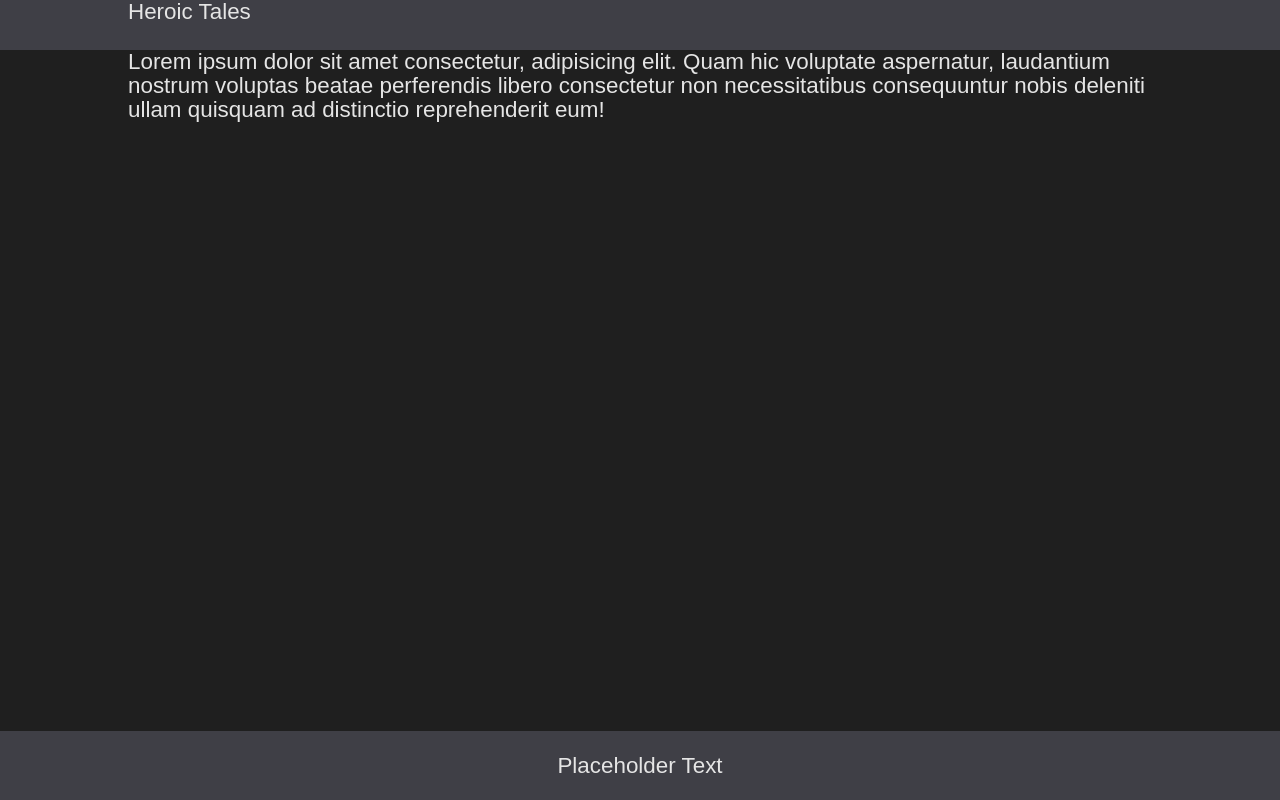
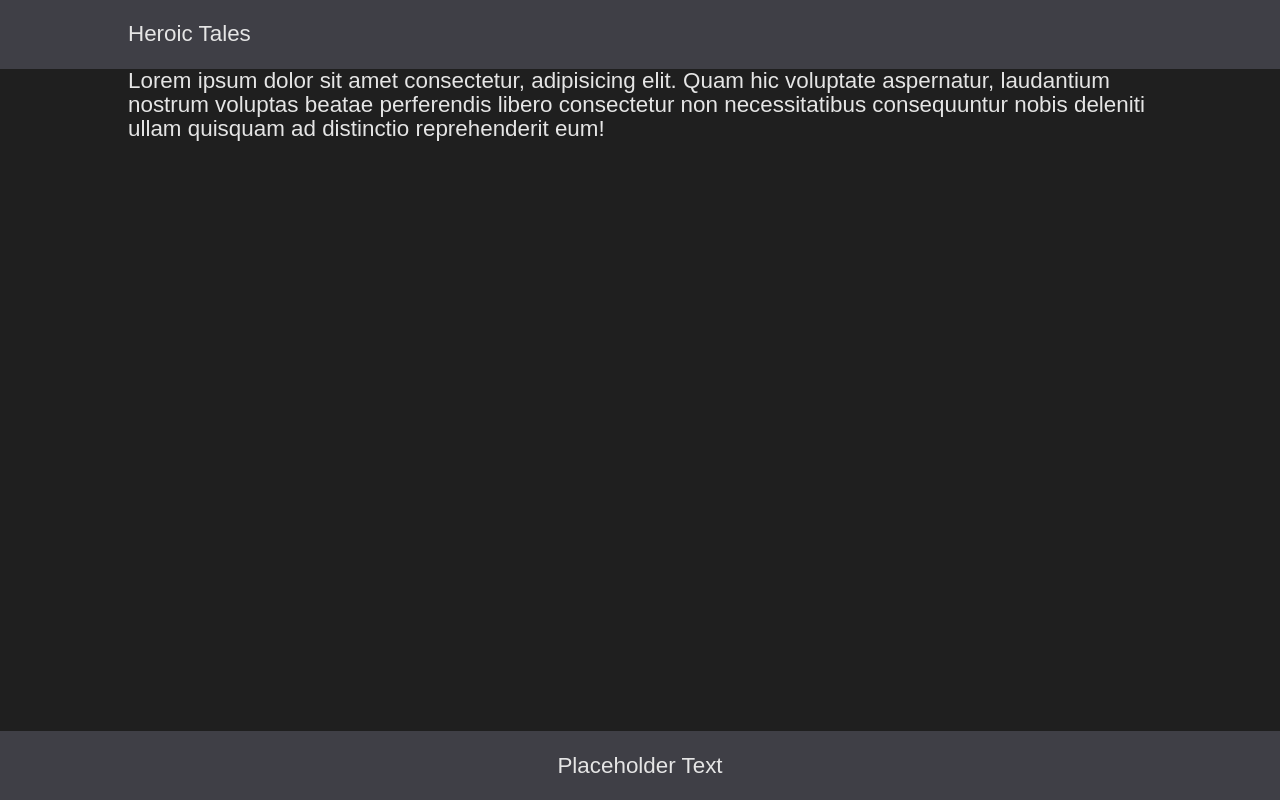
Before and after one commit to gemini-mastiff/heroic-tales-app, a React (Vite) app: page / in a window 1280 px wide. Built offline with nearby package versions, Linux system fonts and the light colour scheme; a web font is replaced by a local one.

Commit message:
feat: create Header component

```diff
--- a/src/App.jsx
+++ b/src/App.jsx
@@ -1,5 +1,6 @@
 import GlobalStyle from "./components/GlobalStyle.jsx";
 import WidthContainer from "./components/WidthContainer.jsx";
+import Header from "./components/Header.jsx";
 import Footer from "./components/Footer.jsx";
 import "./App.css";
 
@@ -8,11 +9,7 @@ function App() {
     <>
       <GlobalStyle />
       <div className="app">
-        <header className="header">
-          <WidthContainer>
-            <h1>Heroic Tales</h1>
-          </WidthContainer>
-        </header>
+        <Header />
         <main className="main">
           <WidthContainer>
             <p>
--- /dev/null
+++ b/src/components/Header.jsx
@@ -0,0 +1,17 @@
+import styled from "styled-components";
+import WidthContainer from "./WidthContainer.jsx";
+
+const HeaderStyled = styled.header`
+  background-color: var(--MAIN-COLOUR);
+  padding: 1em 0;
+`;
+
+export default function Header() {
+  return (
+    <HeaderStyled>
+      <WidthContainer>
+        <h1>Heroic Tales</h1>
+      </WidthContainer>
+    </HeaderStyled>
+  );
+}
```
